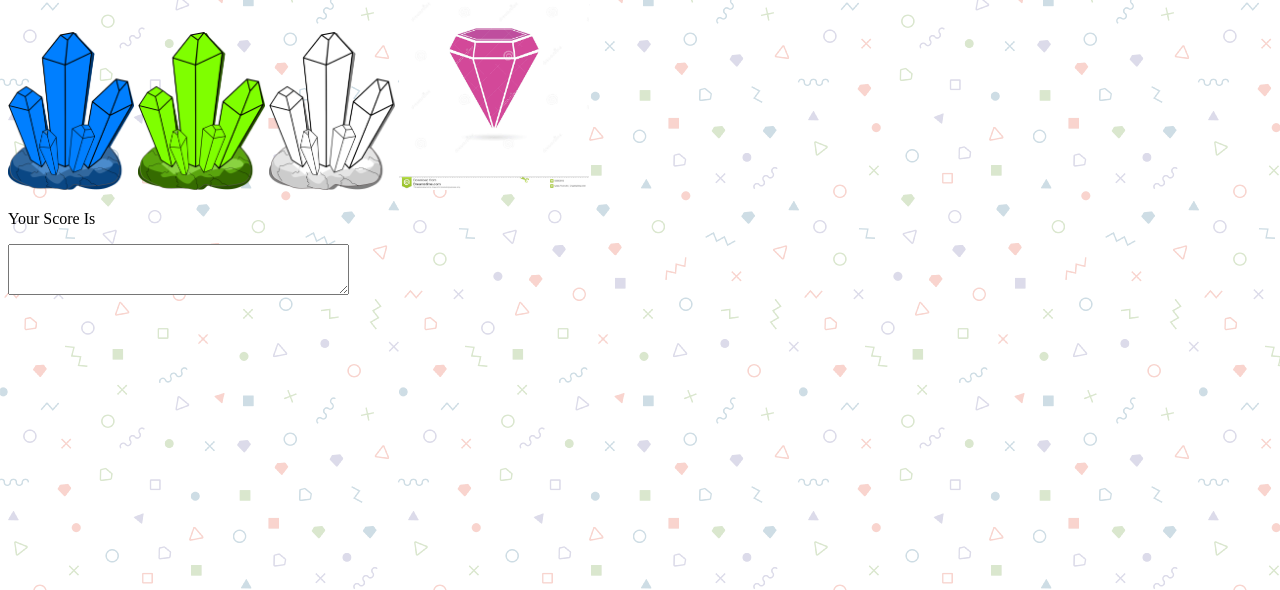
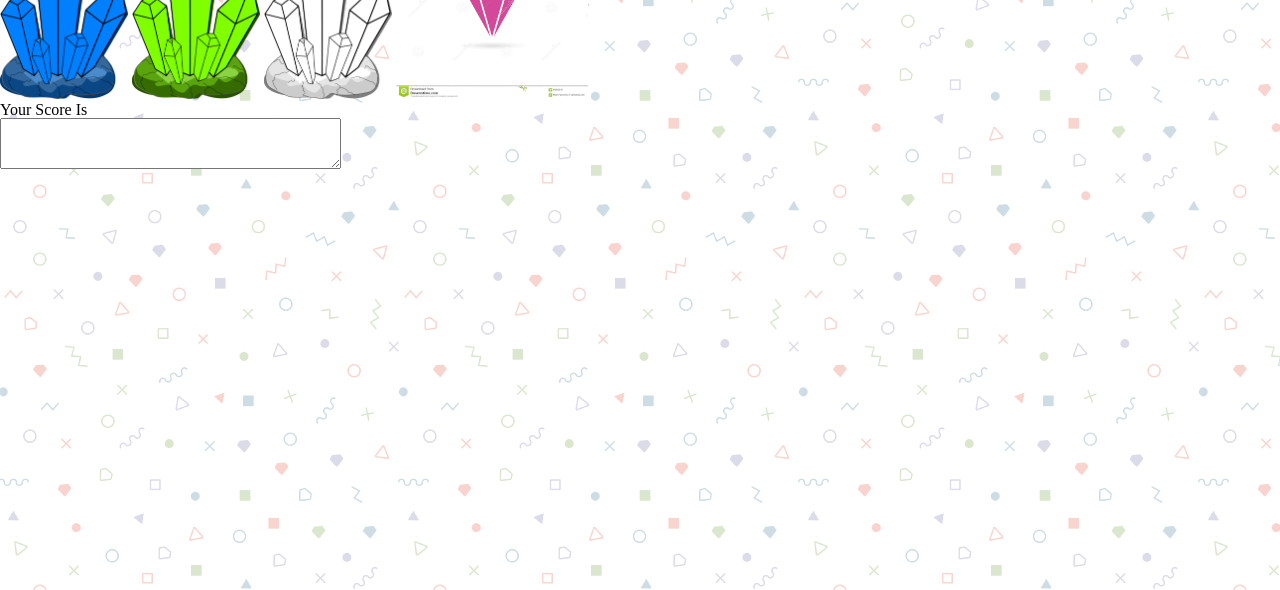
Before and after one commit to NanJ90/week-4-game, a plain HTML site: page index.html in a window 1280 px wide. Shown: the part 210-800 px from the top of the page. Drawn offline with nearby package versions, Linux system fonts and the light colour scheme.

Commit message:
add reset.css

```diff
--- a/assets/css/reset.css
+++ b/assets/css/reset.css
@@ -0,0 +1,43 @@
+html, body, div, span, applet, object, iframe,
+h1, h2, h3, h4, h5, h6, p, blockquote, pre,
+a, abbr, acronym, address, big, cite, code,
+del, dfn, em, img, ins, kbd, q, s, samp,
+small, strike, strong, sub, sup, tt, var,
+b, u, i, center,
+dl, dt, dd, ol, ul, li,
+fieldset, form, label, legend,
+table, caption, tbody, tfoot, thead, tr, th, td,
+article, aside, canvas, details, embed,
+figure, figcaption, footer, header, hgroup,
+menu, nav, output, ruby, section, summary,
+time, mark, audio, video {
+	margin: 0;
+	padding: 0;
+	border: 0;
+	font-size: 100%;
+	font: inherit;
+	vertical-align: baseline;
+}
+/* HTML5 display-role reset for older browsers */
+article, aside, details, figcaption, figure,
+footer, header, hgroup, menu, nav, section {
+	display: block;
+}
+body {
+	line-height: 1;
+}
+ol, ul {
+	list-style: none;
+}
+blockquote, q {
+	quotes: none;
+}
+blockquote:before, blockquote:after,
+q:before, q:after {
+	content: '';
+	content: none;
+}
+table {
+	border-collapse: collapse;
+	border-spacing: 0;
+}
--- a/index.html
+++ b/index.html
@@ -4,6 +4,7 @@
 	<title>Crystal Game</title>
 	<meta charset="utf-8">
 	<link rel="stylesheet" type="text/css" href="assets/css/style.css">
+	<link rel="stylesheet" type="text/css" href="assets/css/reset.css">
 	<script
 	  src="https://code.jquery.com/jquery-3.2.1.js"
 	  integrity="sha256-DZAnKJ/6XZ9si04Hgrsxu/8s717jcIzLy3oi35EouyE="
```
